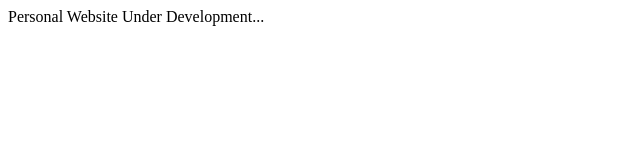
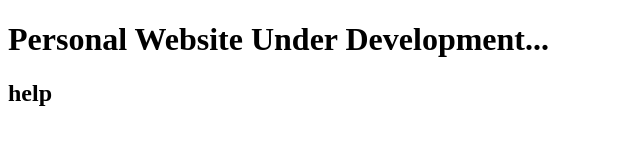
Before and after one commit to ryanh772/ryanh772.github.io, a plain HTML site: page index.html in a window 1280 px wide. Shown: the whole page, without its empty margins (0-640 px from the left). Drawn offline with Linux system fonts and the light colour scheme.

Commit message:
Update index.html

```diff
--- a/index.html
+++ b/index.html
@@ -6,6 +6,8 @@
     <title>Document</title>
 </head>
 <body>
-    Personal Website Under Development...
+    <H1>Personal Website Under Development... </H1>
+    <H2>help</H2>
+
 </body>
 </html>
```
